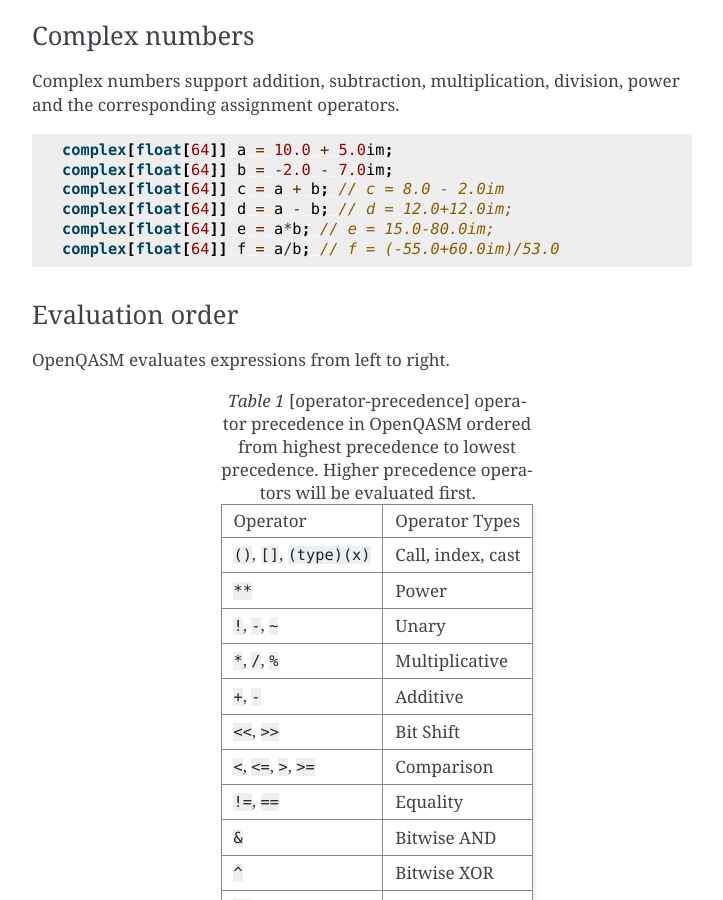
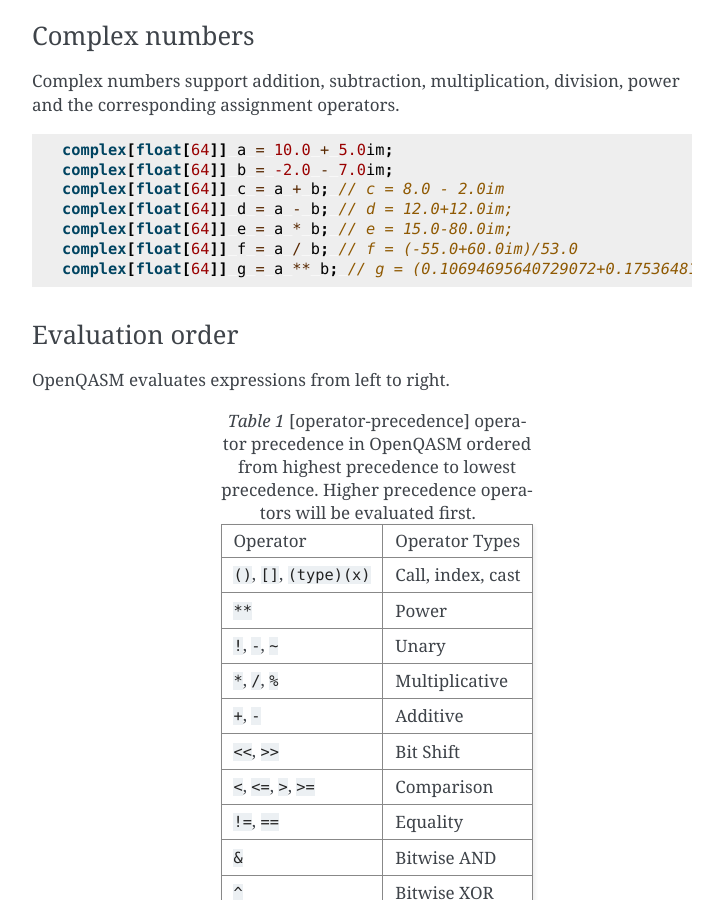
Before and after one commit to openqasm/openqasm, a Sphinx documentation site: the page built from source/language/classical.rst, in a window 1280 px wide and 900 px high, scrolled down 2336 px. Shown: the whole window, without its empty margins (388-1111 px from the left). Built offline with Sphinx 7.4.7, drawn with Linux system fonts in a browser that asks for light colours; pages that are not in the unit, such as notebooks, are missing from menus.

Commit message:
Updated example for power of `complex` type

```diff
--- a/source/language/classical.rst
+++ b/source/language/classical.rst
@@ -122,8 +122,9 @@
    complex[float[64]] b = -2.0 - 7.0im;
    complex[float[64]] c = a + b; // c = 8.0 - 2.0im
    complex[float[64]] d = a - b; // d = 12.0+12.0im;
-   complex[float[64]] e = a*b; // e = 15.0-80.0im;
-   complex[float[64]] f = a/b; // f = (-55.0+60.0im)/53.0
+   complex[float[64]] e = a * b; // e = 15.0-80.0im;
+   complex[float[64]] f = a / b; // f = (-55.0+60.0im)/53.0
+   complex[float[64]] g = a ** b; // g = (0.10694695640729072+0.17536481119721312im)
 
 Evaluation order
 ~~~~~~~~~~~~~~~~
```
